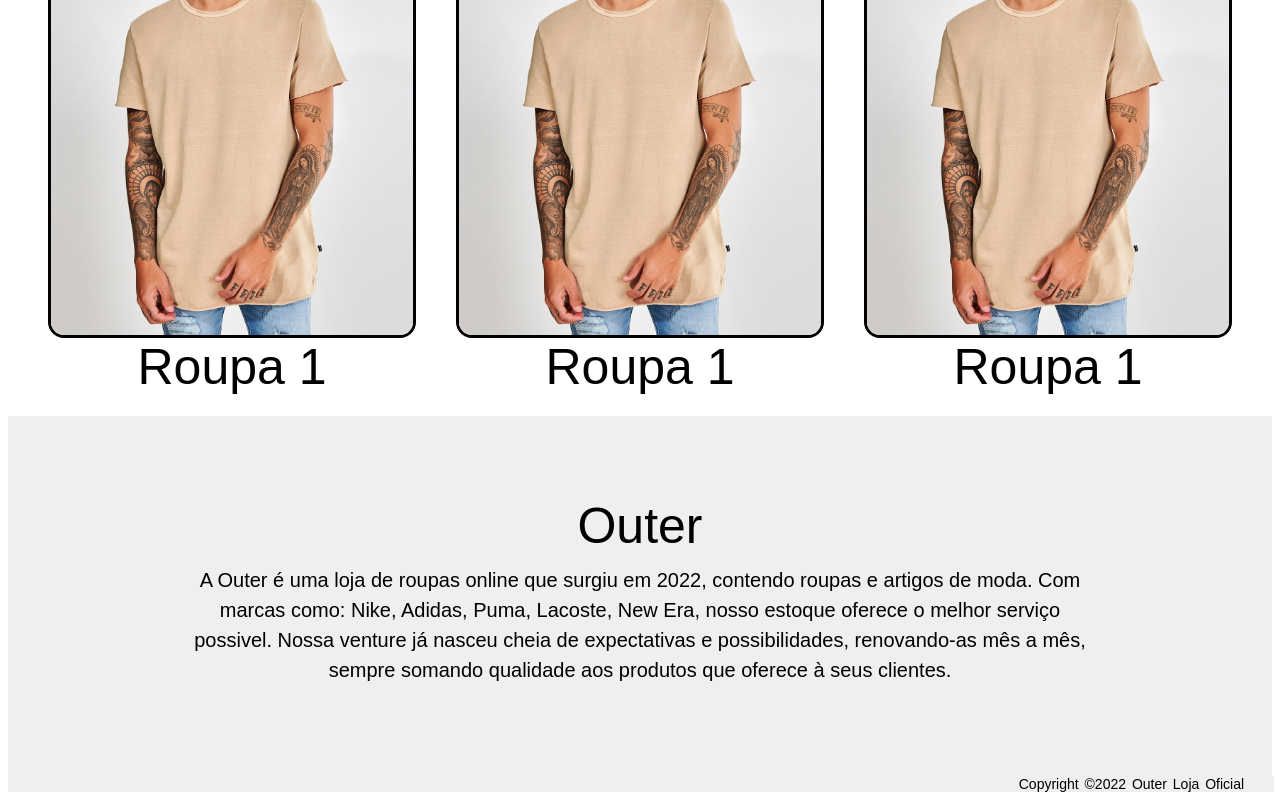
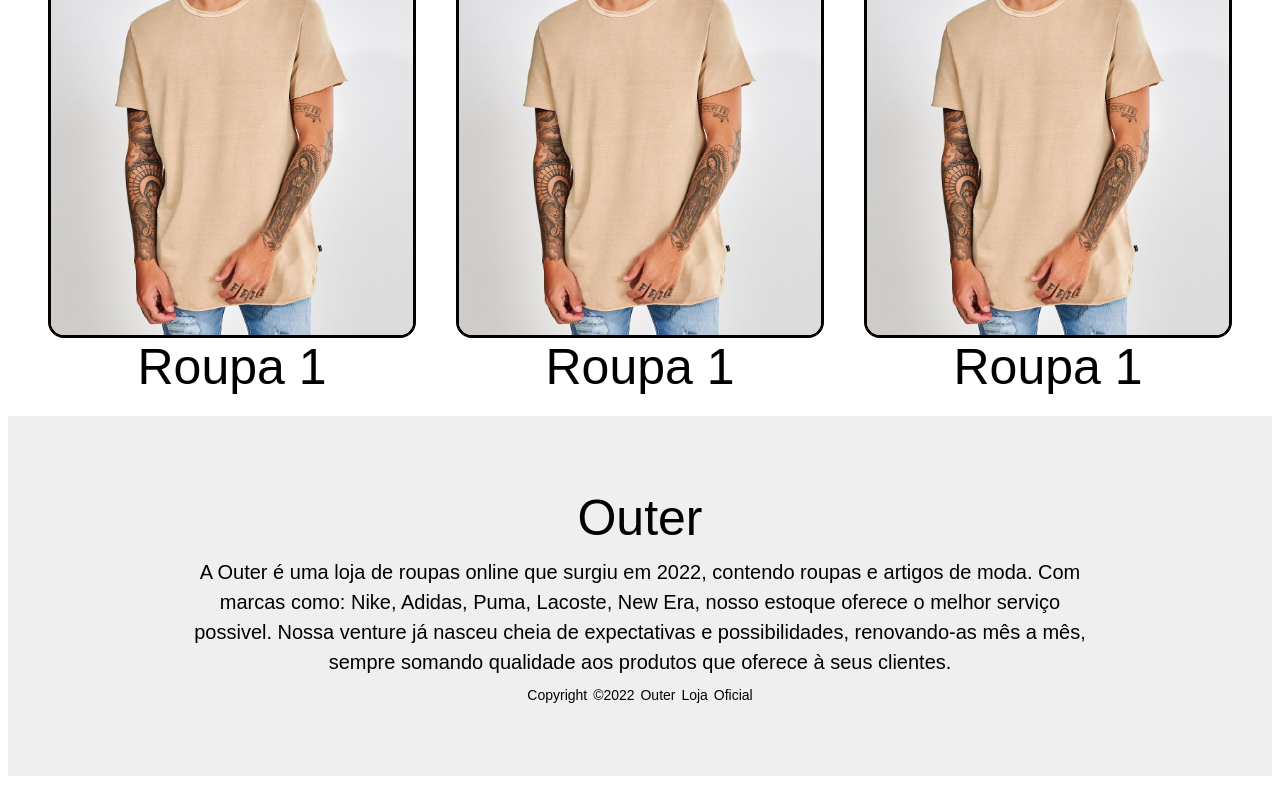
Before and after one commit to lucaslimaat/trabalhofinal, a React (Create React App) app: page / in a window 1280 px wide. Shown: the part 952-1752 px from the top of the page. Built offline with nearby package versions, Linux system fonts and the light colour scheme.

Commit message:
Mudanças

```diff
--- a/src/components/Footer.js
+++ b/src/components/Footer.js
@@ -9,10 +9,9 @@ const Footer = () => {
             <BodyRodape>
             <Title>Outer</Title>
             <Text>A Outer é uma loja de roupas online que surgiu em 2022, contendo roupas e artigos de moda. Com marcas como: Nike, Adidas, Puma, Lacoste, New Era, nosso estoque oferece o melhor serviço possivel. Nossa venture já nasceu cheia de expectativas e possibilidades, renovando-as mês a mês, sempre somando qualidade aos produtos que oferece à seus clientes.</Text>
+            <Copy>Copyright &copy;2022 Outer Loja Oficial</Copy>
             </BodyRodape>
-            <Container>
-            <Copy>Copyright &copy;2022 Outer Loja Oficial</Copy>
-            </Container>
+
         </Body>
 
     )
@@ -54,18 +53,12 @@ text-align: center;
  font-size: 15px;
 }
 `
-const Container = styled.div`
-    background: #EFEFEF;
-    width: 97%;
-    height: auto;
-    padding: 0 20px;
-    text-align: right;
-`
+
 const Copy = styled.div`
 font-size: 14px;
 word-spacing: 2px;
 font-family: Josefin Sans, Arial, Helvetica, sans-serif;
-margin-right: 10px;
+
 `
 
 export default Footer
```
